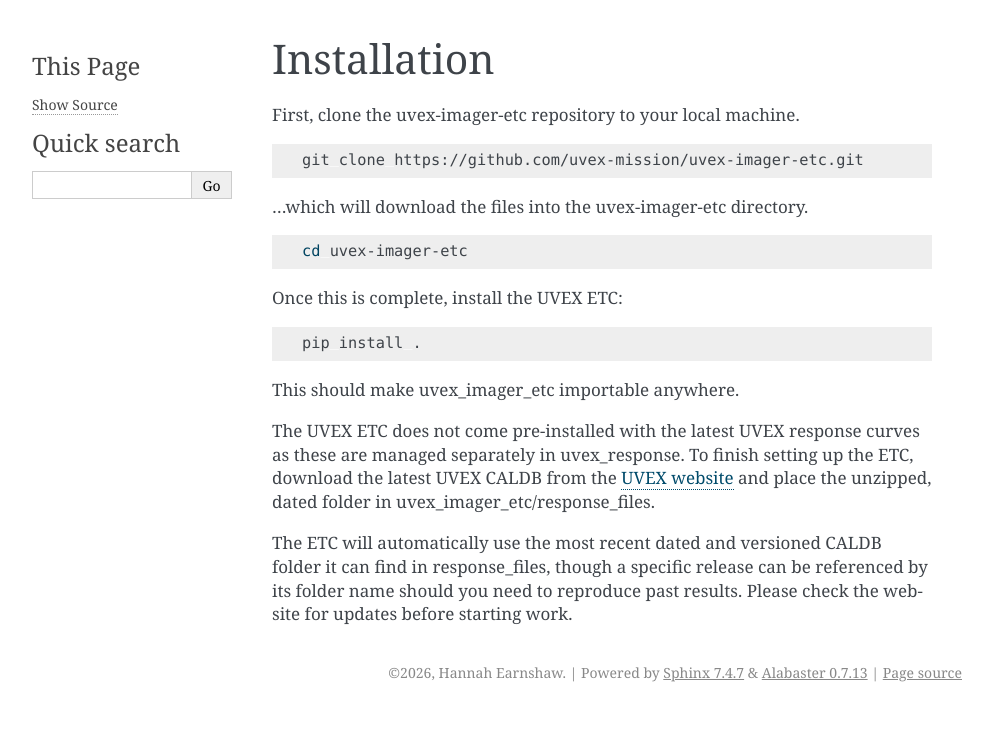
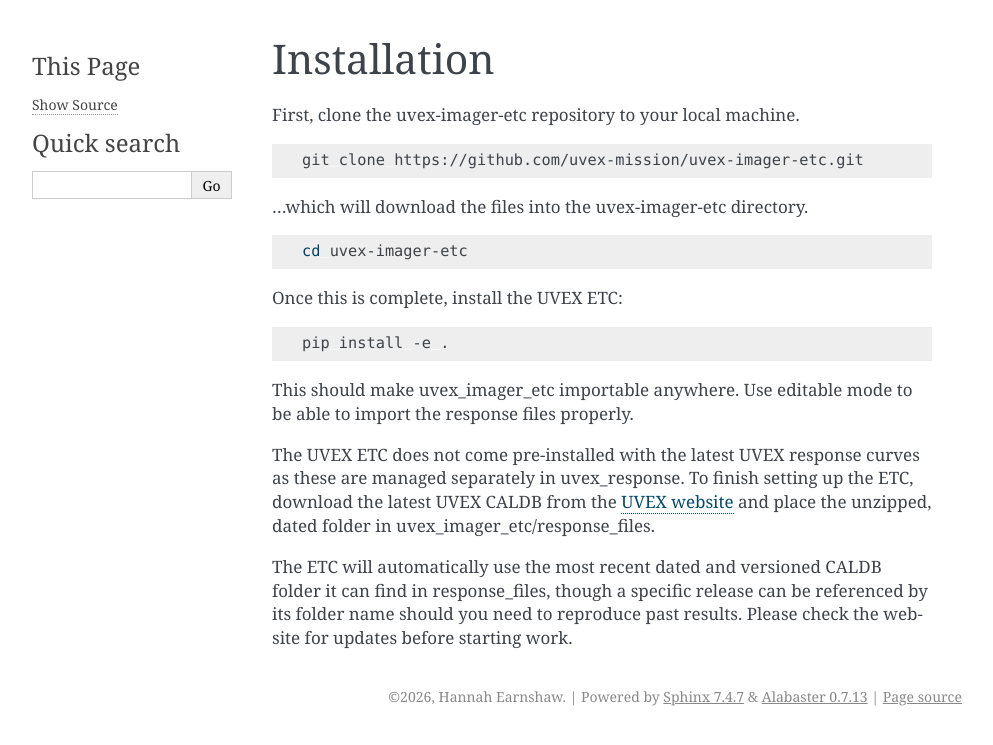
Before and after one commit to hpearnshaw/uvex-imager-etc, a Sphinx documentation site: the page built from docs/source/install.rst, in a window 1280 px wide. Shown: the top 745 px of the page, without its empty margins (148-1141 px from the left). Built offline with Sphinx 7.4.7, drawn with Linux system fonts in a browser that asks for light colours.

Commit message:
Update installation instructions

```diff
--- a/docs/source/install.rst
+++ b/docs/source/install.rst
@@ -17,9 +17,9 @@ Once this is complete, install the UVEX ETC:
 
 .. code-block:: bash
 
-   pip install .
+   pip install -e .
 
-This should make uvex_imager_etc importable anywhere.
+This should make uvex_imager_etc importable anywhere. Use editable mode to be able to import the response files properly.
 
 The UVEX ETC does not come pre-installed with the latest UVEX response curves as these are managed separately in uvex_response. To finish setting up the ETC, download the latest UVEX CALDB from the `UVEX website <https://uvex.caltech.edu/page/uvex-etc>`_ and place the unzipped, dated folder in uvex_imager_etc/response_files.
 
```
